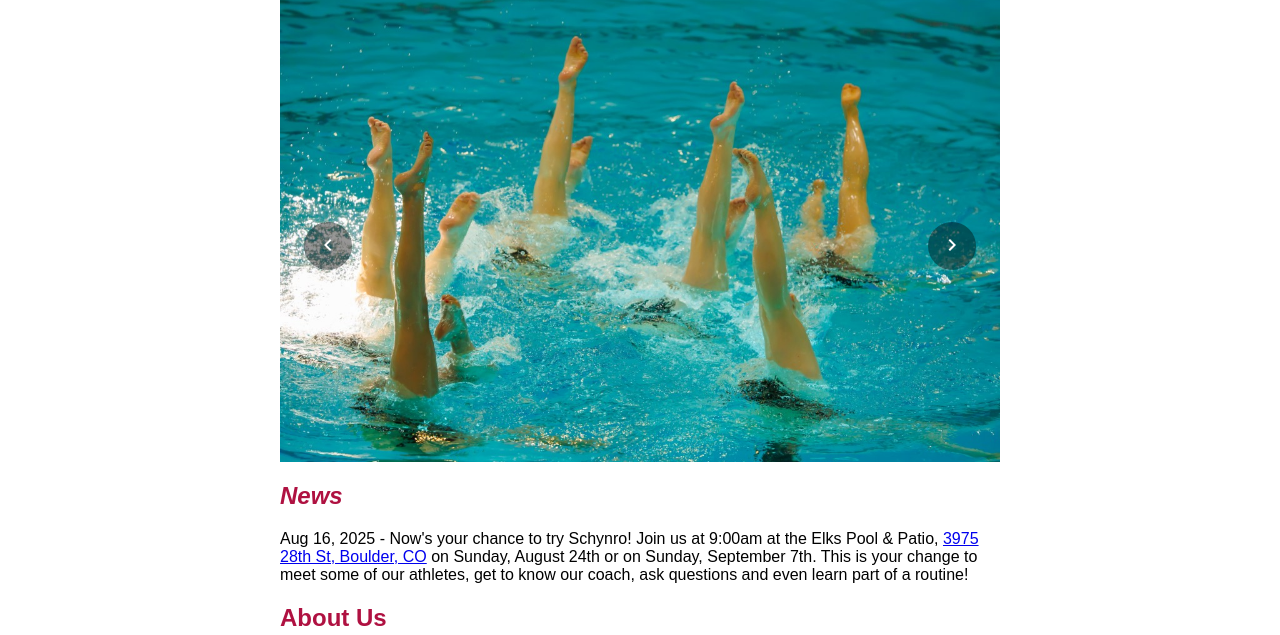
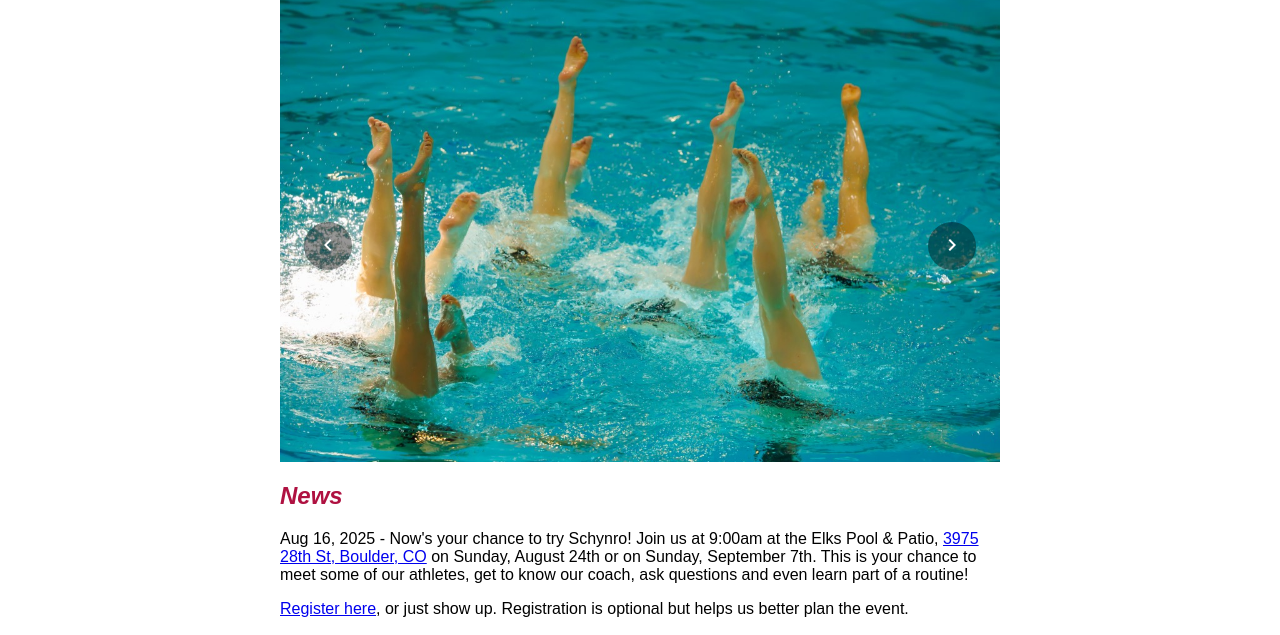
Before and after one commit to 5280-Synchro/5280-Synchro.github.io, an Eleventy site: page index.md in a window 1280 px wide. Shown: the part 82-717 px from the top of the page. Built offline with nearby package versions, Linux system fonts and the light colour scheme; Eleventy itself is replaced by a stand-in of ours; files that its build step writes are made by us from their sources.

Commit message:
Fix typo and add registration form

```diff
--- a/index.md
+++ b/index.md
@@ -5,7 +5,9 @@ layout: 'layouts/site.html'
 
 # *News*
 
-Aug 16, 2025 - Now's your chance to try Schynro!  Join us at 9:00am at the Elks Pool & Patio, [3975 28th St, Boulder, CO](https://maps.app.goo.gl/NRjCC8MCF38cwhpi9) on Sunday, August 24th or on Sunday, September 7th.  This is your change to meet some of our athletes, get to know our coach, ask questions and even learn part of a routine!
+Aug 16, 2025 - Now's your chance to try Schynro!  Join us at 9:00am at the Elks Pool & Patio, [3975 28th St, Boulder, CO](https://maps.app.goo.gl/NRjCC8MCF38cwhpi9) on Sunday, August 24th or on Sunday, September 7th.  This is your chance to meet some of our athletes, get to know our coach, ask questions and even learn part of a routine!
+
+[Register here](https://docs.google.com/forms/d/e/1FAIpQLSf5lzibkwWQx1LkI_FbFRZxW9irSNIZ8qXBK5FjwqXhCJHMdQ/viewform), or just show up.  Registration is optional but helps us better plan the event.
 
 # About Us
 
```
